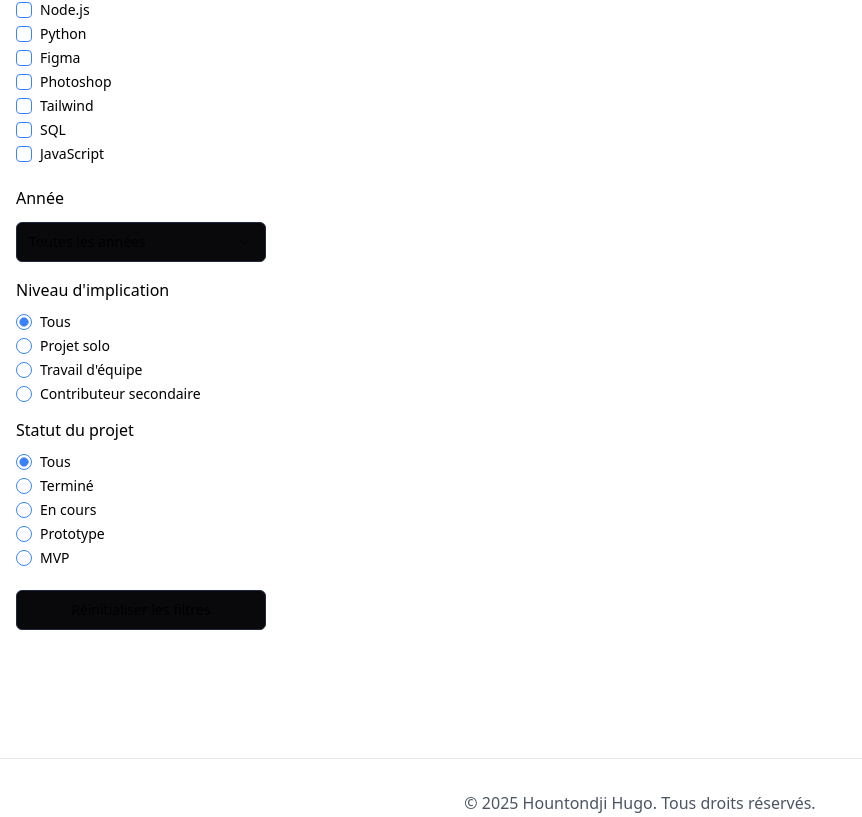
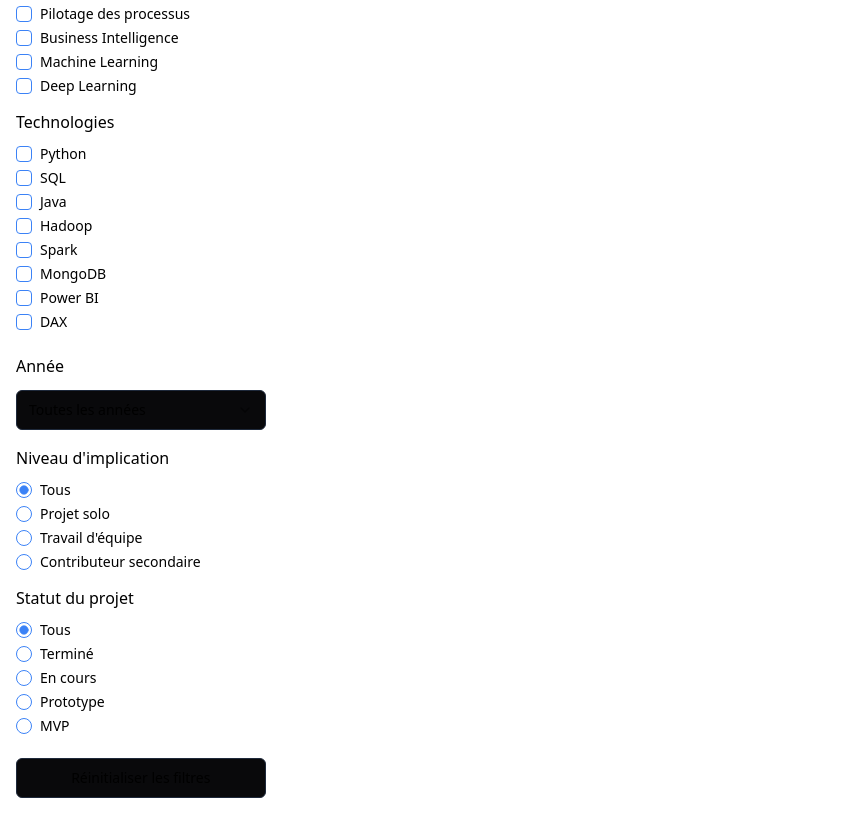
Before and after one commit to HugoHOUNT/spatzek-inspired-canvas, a React (Vite) app: page /projects in a window 1280 px wide. Shown: the part 683-1500 px from the top of the page, without its empty margins (0-862 px from the left). Built offline with nearby package versions, Linux system fonts and the light colour scheme.

Commit message:
Modifications ProjectFilters.tsx

```diff
--- a/src/components/ProjectFilters.tsx
+++ b/src/components/ProjectFilters.tsx
@@ -30,12 +30,52 @@ interface ProjectFiltersProps {
 
 // Options pour les sélecteurs
 const categories: ProjectCategory[] = [
-  'Site web', 'Application mobile', 'Automatisation', 'Design', 'Data', 'Personnel', 'Professionnel'
+  'Site web',
+  'Application mobile',
+  'Automatisation',
+  'Design',
+  'Data',
+  'Data Visualisation',
+  'Modélisation',
+  'Big Data & IA',
+  'Personnel',
+  'Professionnel',
+  'Pilotage des processus',
+  'Business Intelligence',
+  'Machine Learning',
+  'Deep Learning',
 ];
 
 const technologies: ProjectTechnology[] = [
-  'React', 'Node.js', 'Python', 'Figma', 'Photoshop', 'Tailwind', 'SQL', 'JavaScript',
-  'TypeScript', 'HTML/CSS', 'TensorFlow', 'Hadoop', 'Spark', 'MongoDB'
+  'Python',
+  'SQL',
+  'Java',
+  'Hadoop',
+  'Spark',
+  'MongoDB',
+  'Power BI',
+  'DAX',
+  'Power Query',
+  'SQL Server',
+  'Power BI Desktop',
+  'Power Query (ETL)',
+  'Rust',
+  'C',
+  'R',
+  'SAS',
+  'Tableau Software',
+  'Excel',
+  'Sharepoint',
+  'Power Automate',
+  'Pivotal Tracker',
+  'GitHub',
+  'Bonita',
+  'Azure',
+  'DataBricks',
+  'AWS',
+  'Spark Core',
+  'Spark Streaming',
+  'Docker',
 ];
 
 const involvements: ProjectInvolvement[] = [
```
